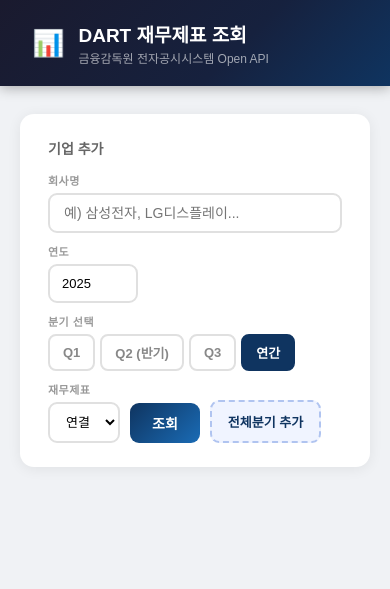
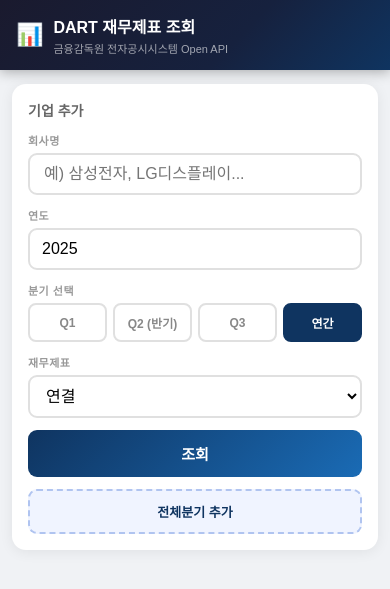
Before and after one commit to whaldus01-gif/DART-CHECK, a Flask app: page / in a window 390 px wide. Shown: the top 589 px of the page. Run offline with Flask 3, Linux system fonts and the light colour scheme; parts of the project's set-up code (start-up, migrations or seed data) failed here and were passed over.

Commit message:
모바일 최적화 및 내부 검증 로직 추가

```diff
--- a/templates/index.html
+++ b/templates/index.html
@@ -358,6 +358,101 @@
     #serverStatus.ok   { background: #d4edda; color: #155724; }
     #serverStatus.err  { background: #f8d7da; color: #721c24; }
     #serverStatus.chk  { background: #fff3cd; color: #856404; }
+
+    /* ── 모바일 반응형 ──────────────────────────────── */
+    @media (max-width: 640px) {
+      header { padding: 14px 16px; gap: 10px; }
+      header .logo { font-size: 22px; }
+      header h1    { font-size: 16px; }
+      header p     { font-size: 11px; }
+
+      .container { margin: 14px auto; padding: 0 12px; }
+
+      .search-card { padding: 16px; }
+      .search-card h2 { margin-bottom: 12px; }
+
+      .search-row { flex-direction: column; gap: 12px; }
+
+      .field { width: 100%; }
+      .search-wrap { min-width: unset; }
+      #searchInput { font-size: 16px; /* iOS zoom 방지 */ }
+
+      .quarter-group { gap: 6px; }
+      .q-btn { flex: 1; text-align: center; padding: 9px 6px; font-size: 12px; }
+
+      select, #yearInput { font-size: 16px; width: 100%; }
+      #yearInput { width: 100%; }
+
+      #addBtn {
+        width: 100%;
+        padding: 13px;
+        font-size: 15px;
+      }
+      #allQBtn {
+        width: 100%;
+        padding: 11px;
+        font-size: 13px;
+      }
+
+      #selectedBadge { width: 100%; text-align: center; }
+
+      .result-header {
+        flex-direction: column;
+        align-items: flex-start;
+        gap: 10px;
+      }
+      .btn-group { width: 100%; }
+      .btn-excel, .btn-clear { flex: 1; justify-content: center; }
+
+      /* 테이블: 카드형으로 전환 */
+      #resultTable thead { display: none; }
+      #resultTable tbody tr {
+        display: block;
+        background: white;
+        border-radius: 10px;
+        margin-bottom: 10px;
+        padding: 12px 14px;
+        box-shadow: 0 1px 6px rgba(0,0,0,0.08);
+        border-bottom: none;
+      }
+      #resultTable tbody td {
+        display: flex;
+        justify-content: space-between;
+        align-items: center;
+        text-align: right;
+        padding: 5px 0;
+        font-size: 13px;
+        border-bottom: 1px solid #f5f5f5;
+        white-space: normal;
+      }
+      #resultTable tbody td:last-child { border-bottom: none; }
+      #resultTable tbody td::before {
+        content: attr(data-label);
+        font-size: 11px;
+        color: #999;
+        font-weight: 700;
+        text-align: left;
+        flex-shrink: 0;
+        margin-right: 8px;
+      }
+      #resultTable tbody td:nth-child(1) {
+        font-size: 14px;
+        font-weight: 700;
+        border-bottom: 2px solid #eee;
+        padding-bottom: 8px;
+        margin-bottom: 4px;
+      }
+      #resultTable tbody td:nth-child(8) { justify-content: flex-end; }
+
+      .table-wrap {
+        background: transparent;
+        box-shadow: none;
+        overflow: visible;
+      }
+      #resultTable { min-width: unset; }
+
+      .hint { padding: 28px 16px; }
+    }
   </style>
 </head>
 <body>
@@ -631,24 +726,25 @@
     tbody.innerHTML = rows.map((r, i) => `
       <tr>
         <td>${r.corp_name}<span style="font-size:11px;color:#aaa;font-weight:400;margin-left:4px;">${r.fs_label}</span></td>
-        <td style="text-align:center">
+        <td data-label="연도" style="text-align:center">
           ${r.year}
           <span class="period-badge ${r.q_badge}">${r.q_label}</span>
         </td>
-        ${fmtTd(r.매출액)}
-        ${fmtTd(r.영업이익)}
-        <td style="text-align:center">${marginBadge(r.영업이익률)}</td>
-        ${fmtTd(r.자본총계)}
-        ${fmtTd(r.자산총계)}
+        ${fmtTd(r.매출액,    '매출액(억원)')}
+        ${fmtTd(r.영업이익,  '영업이익(억원)')}
+        <td data-label="영업이익률" style="text-align:center">${marginBadge(r.영업이익률)}</td>
+        ${fmtTd(r.자본총계,  '자본총계(억원)')}
+        ${fmtTd(r.자산총계,  '자산총계(억원)')}
         <td><button class="del-btn" onclick="deleteRow(${i})" title="삭제">✕</button></td>
       </tr>`).join('');
   }
 
-  function fmtTd(v) {
-    if (v === null || v === undefined) return '<td class="null">—</td>';
+  function fmtTd(v, label = '') {
+    const attr = label ? ` data-label="${label}"` : '';
+    if (v === null || v === undefined) return `<td${attr} class="null">—</td>`;
     const neg = v < 0;
     const fmt = Math.abs(v).toLocaleString('ko-KR');
-    return `<td class="${neg ? 'neg' : 'pos'}">${neg ? '▼ ' : ''}${fmt}</td>`;
+    return `<td${attr} class="${neg ? 'neg' : 'pos'}">${neg ? '▼ ' : ''}${fmt}</td>`;
   }
 
   function marginBadge(v) {
```
